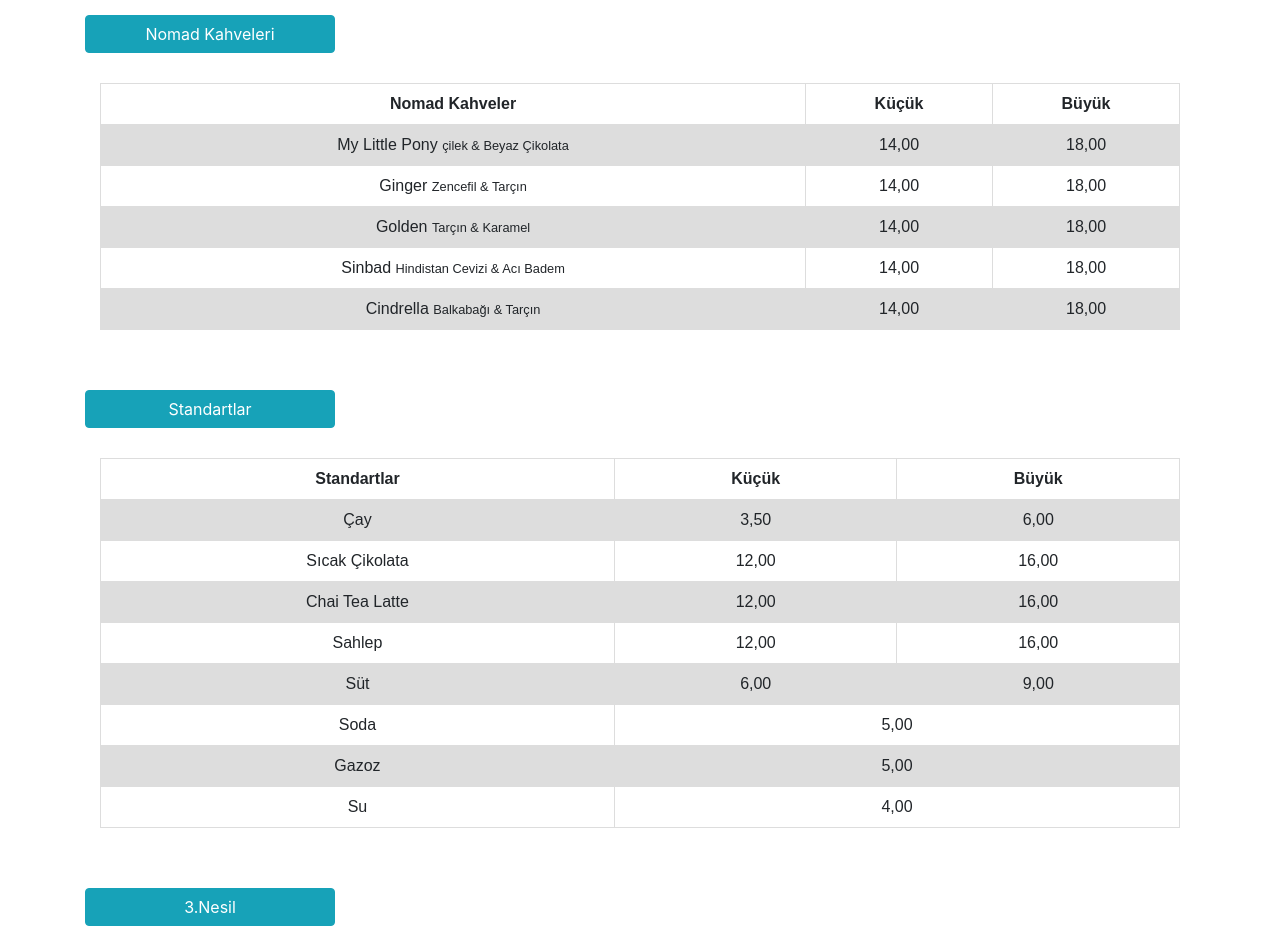
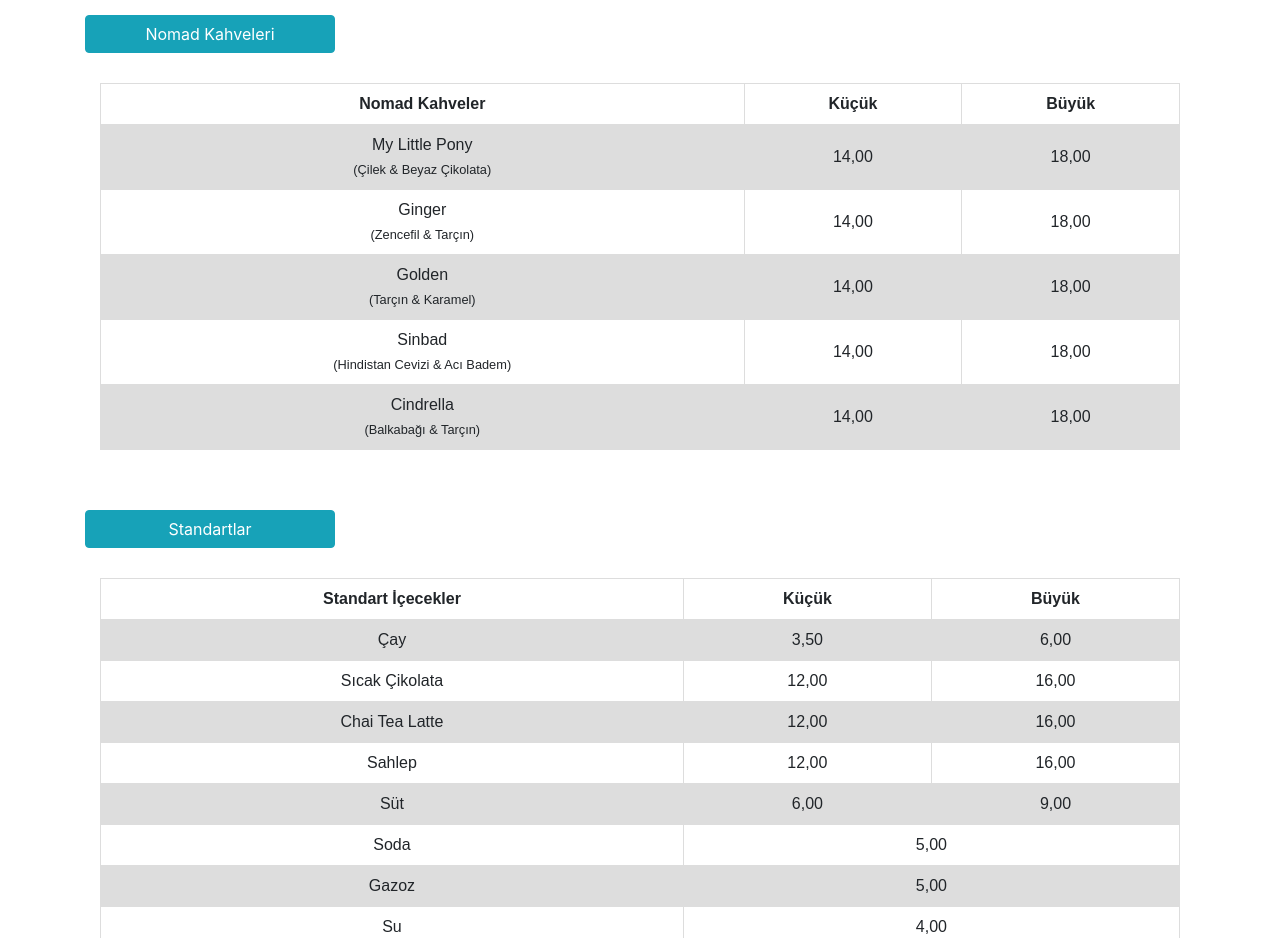
Before and after one commit to srgul/coffeeqrmen-, a website: page public/index.html in a window 1280 px wide. Shown: the part 1120-2058 px from the top of the page. Drawn offline with nearby package versions, Linux system fonts and the light colour scheme.

Commit message:
header resize

```diff
--- a/public/index.html
+++ b/public/index.html
@@ -86,27 +86,27 @@
                             <th>Büyük</th>
                           </tr>
                           <tr>
-                            <td>My Little Pony <small>çilek & Beyaz Çikolata</small></td>
+                            <td>My Little Pony <small> <br>(Çilek & Beyaz Çikolata)</small></td>
                             <td>14,00</td>
                             <td>18,00</td>
                           </tr>
                           <tr>
-                            <td>Ginger <small>Zencefil & Tarçın</small></td>
+                            <td>Ginger <small><br>(Zencefil & Tarçın)</small></td>
                             <td>14,00</td>
                             <td>18,00</td>
                           </tr>
                           <tr>
-                            <td>Golden <small>Tarçın & Karamel</small></td>
+                            <td>Golden <small><br>(Tarçın & Karamel)</small></td>
                             <td>14,00</td>
                             <td>18,00</td>
                           </tr>
                           <tr>
-                            <td>Sinbad <small>Hindistan Cevizi & Acı Badem</small></td>
+                            <td>Sinbad <small><br>(Hindistan Cevizi & Acı Badem)</small></td>
                             <td>14,00</td>
                             <td>18,00</td>
                           </tr>
                           <tr>
-                            <td>Cindrella <small>Balkabağı & Tarçın</small></td>
+                            <td>Cindrella <small><br>(Balkabağı & Tarçın)</small></td>
                             <td>14,00</td>
                             <td>18,00</td>
                           </tr>
@@ -119,7 +119,7 @@
                 <div class="container standart">
                     <table id="standartIcecek">
                         <tr>
-                            <th>Standartlar</th>
+                            <th>Standart İçecekler</th>
                             <th>Küçük</th>
                             <th>Büyük</th>
                           </tr>
```
